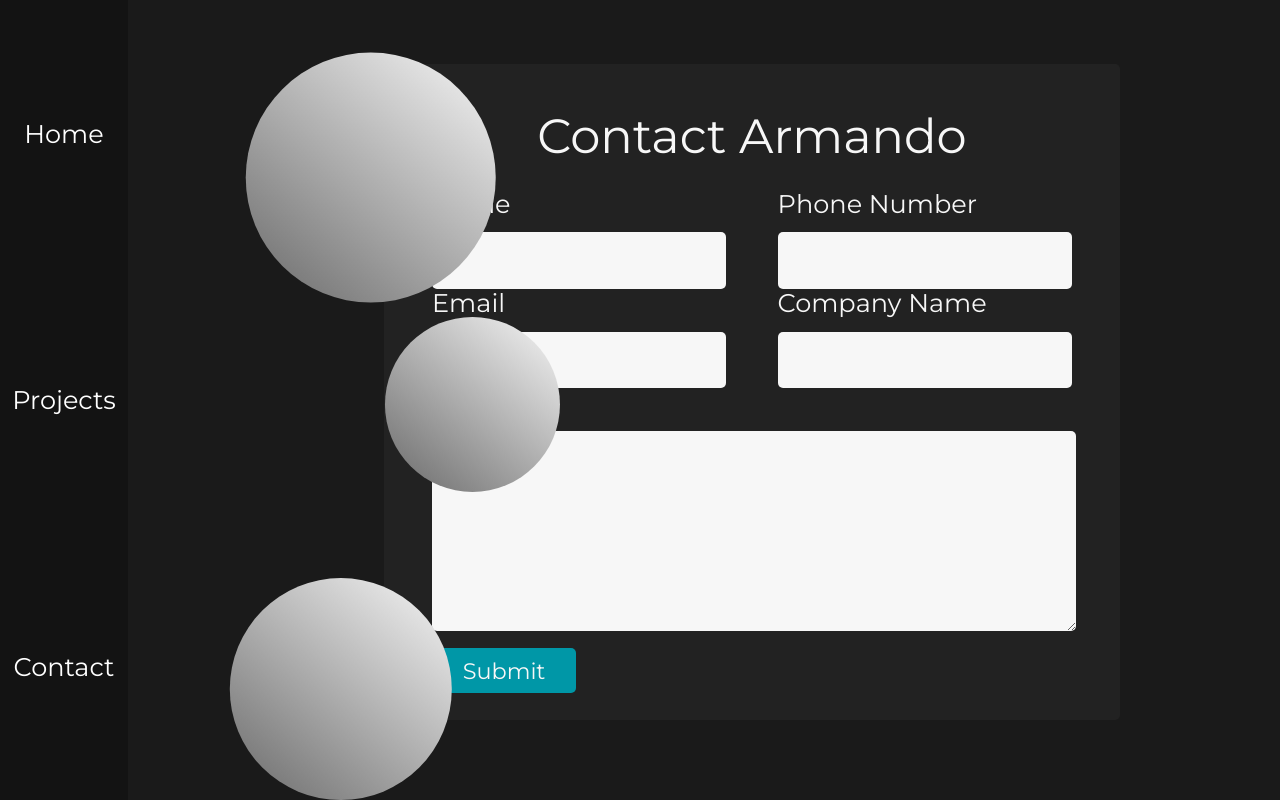
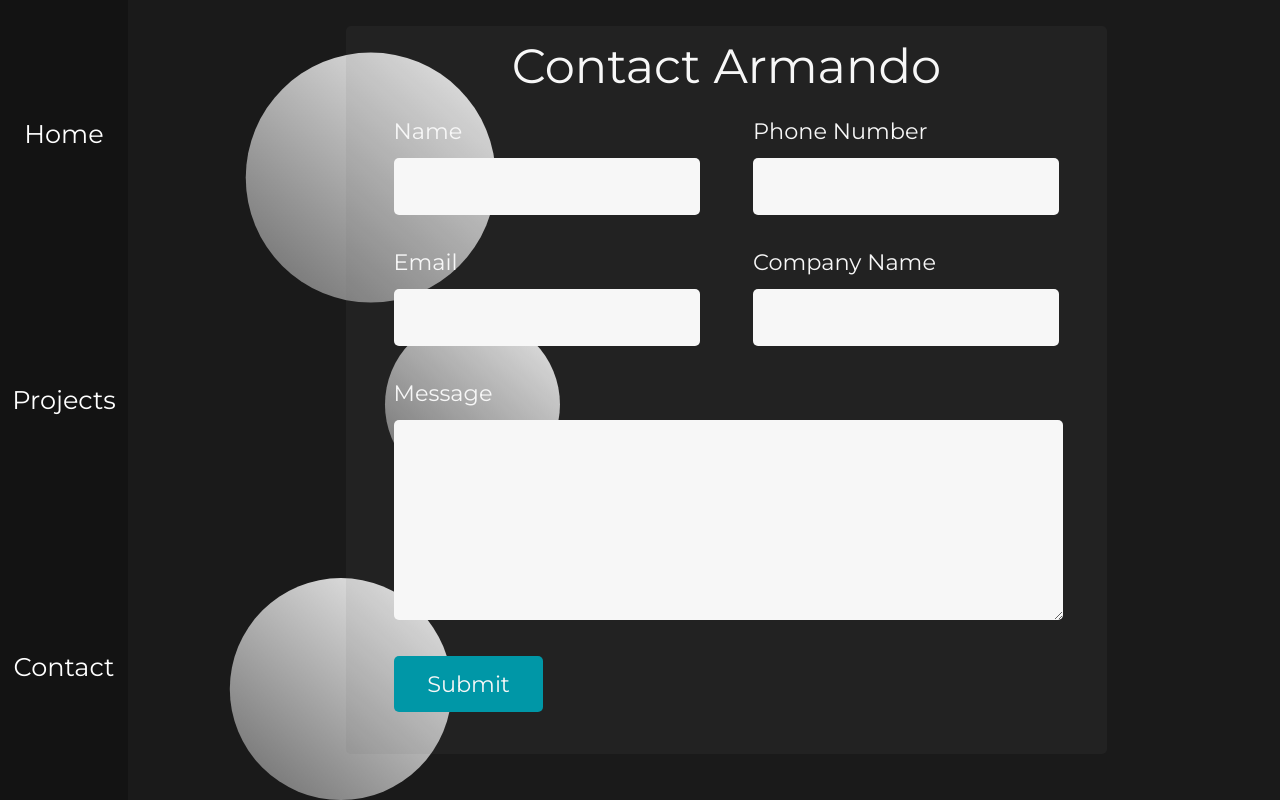
Before and after one commit to armandoroman1016/armando_roman_portfolio, a React (Create React App) app in the folder armando_roman_portfolio/: page /contact in a window 1280 px wide. Built offline with nearby package versions, Linux system fonts and the light colour scheme; a web font is replaced by a local one.

Commit message:
overlay issue on form resolved

```diff
--- a/armando_roman_portfolio/src/styles/Contact.scss
+++ b/armando_roman_portfolio/src/styles/Contact.scss
@@ -1,22 +1,25 @@
 .contact-container{
     position: relative;
     height:100vh;
+    width:100vw;
     overflow: hidden;
     background: $background-color;
     font-family: 'Montserrat' ,'Merriweather', 'Times New Roman', Times, serif;
+    z-index: -2;
     @include mobile{
         width:100%;
         height:100%;
         padding-bottom: 38%;
     }
+
 .form-container{
-    margin: 5% 5% 0 30%;
+    margin: 2% 5% auto 27%;
     background-color: rgba(105, 105, 105, .1);
-    width: 50vw;
-    height: 70vh;
-    padding: 3rem;
+    width: 52%;
+    height: 85%;
+    padding: 0 3rem 3rem 3rem;
     border-radius: 5px;
-    z-index: 100;
+    z-index: 1;
     @include mobile{
         padding: 0;
         margin: 0;
@@ -26,11 +29,12 @@
         margin-top: 10%;
     }
     h2{
-        margin: 0 0 30px;
-        padding: 0;
+        margin: 0;
+        padding-top: 1rem;
         color: $font-color;
         text-align: center;
         font-size:3rem;
+        height: 10%;
         @include mobile{
             padding: 0;
             margin: 0;
@@ -53,7 +57,7 @@
             }
             input{
                 width: 100%;
-                margin-top: 1rem;
+                margin: 1rem 0;
                 padding: .8rem 0;
                 font-size:1.6rem;
                 color: $background-color;
@@ -70,9 +74,8 @@
                 }
             }
             label{
-                font-size:1.6rem;
+                font-size:1.4rem;
                 color: $font-color;
-
                 @include mobile{
                     margin: 0 auto;
                     left: 10%;
@@ -129,7 +132,7 @@
     top:4rem;
     left: 14rem;
     position: fixed;
-    z-index: 0;
+    z-index: -1;
 }
 .circle-two{
     height:175px;
@@ -140,7 +143,7 @@
     position: absolute;
     top:22rem;
     left: 25rem;
-    z-index: 0;
+    z-index: -1;
 
 }
 .circle-three{
@@ -150,7 +153,7 @@
     background: linear-gradient(220deg, $font-color 0%, $light-grey 100%);
     border-radius: 50%;
     position: absolute;
-    z-index: 0;
+    z-index: -1;
     bottom:1rem;
     left: 12rem;
 }
```
